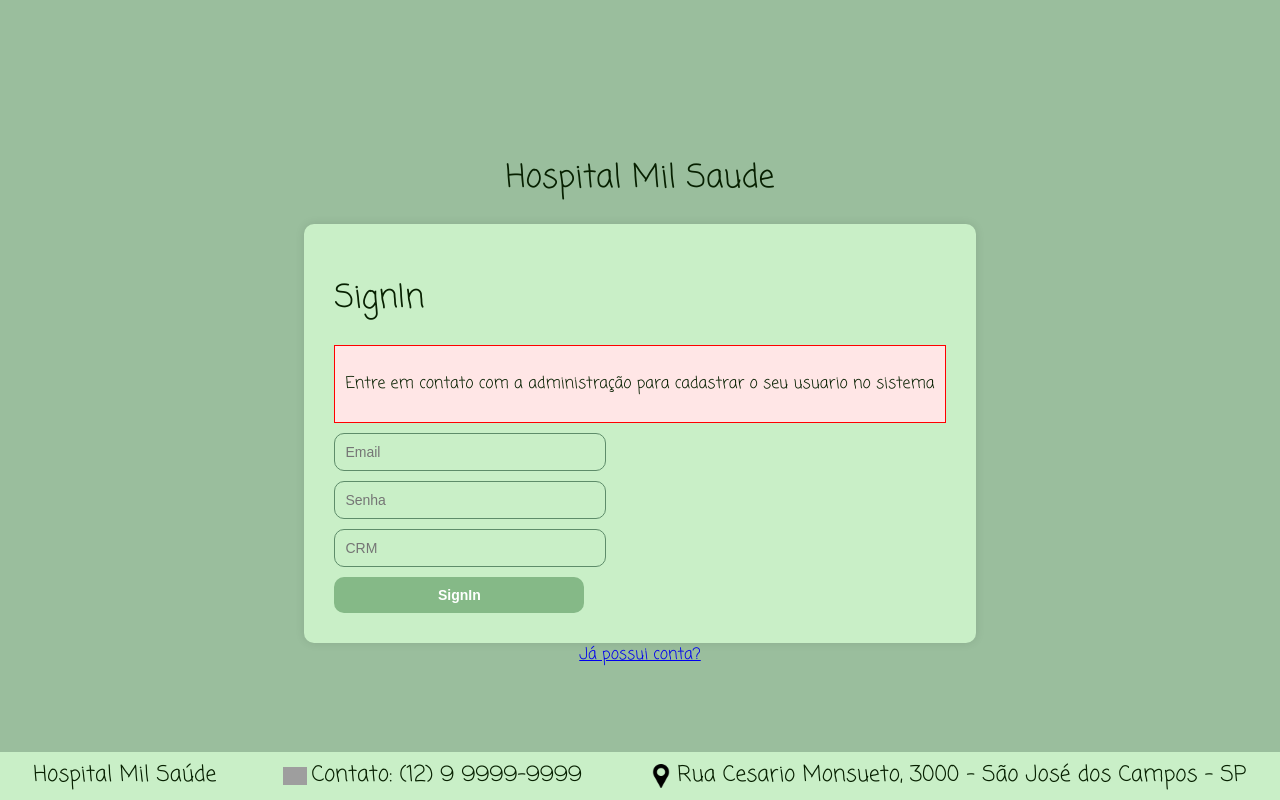
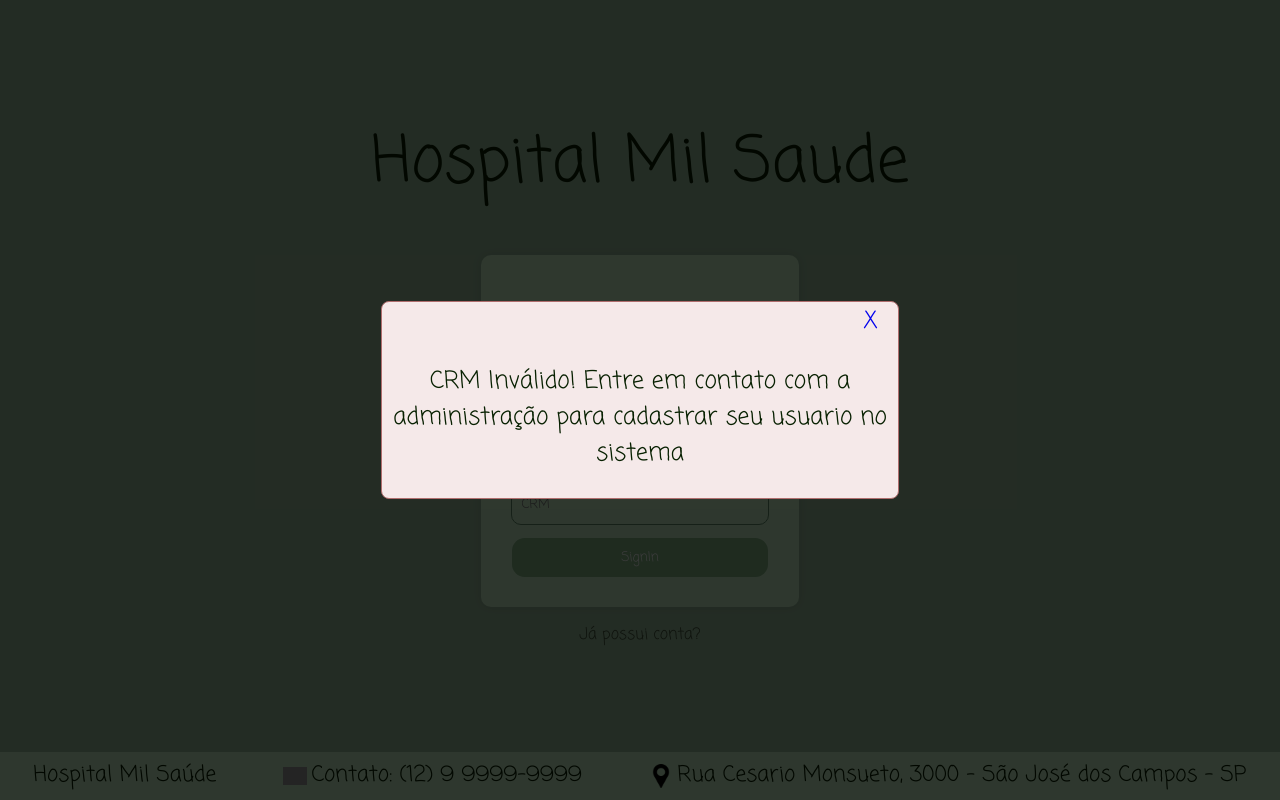
Before and after one commit to MariaClaraCoutoLorena/hospital-mil-saude, a React (Vite) app: page /signin in a window 1280 px wide. Both pictures are taken after a click on the input "SignIn". Built offline with nearby package versions, Linux system fonts and the light colour scheme; no server answers; the database is empty; grey boxes are pictures that could not be loaded.

Commit message:
ajustes css

```diff
--- a/src/components/LogInForm.jsx
+++ b/src/components/LogInForm.jsx
@@ -39,15 +39,14 @@ function LogInForm(params) {
     }
     if(1){
         return (
-            <>
-                    <label>Email</label>
+            <div className="loginContainer">
+                    <label style={{width: "100%"}}>Email</label>
                     <input placeholder="Email" onChange={(e) => setUserEmail(e.target.value)} className="campo-login"/>
-                    <label>Senha</label>
+                    <label style={{width: "100%"}}>Senha</label>
                     <input placeholder="Senha" type="password" onChange={(e) => setUserPassword(e.target.value)} className="campo-login"/>
 
                     <input type="submit" value="LogIn" onClick={signIn} className="botao-login"/>
-
-            </>
+            </div>
         );
 
     }
--- a/src/components/SignInForm.jsx
+++ b/src/components/SignInForm.jsx
@@ -41,25 +41,20 @@ function SignInForm(params) {
 
 
     return (
-        <>
-
+        <div className="loginContainer">
+                <input placeholder="Email" onChange={(e) => setUserEmail(e.target.value)} className="campo-login"/>
+                <input placeholder="Senha" type="password" onChange={(e) => setUserPassword(e.target.value)} className="campo-login"/>
+                <input placeholder="CRM" onChange={(e) => setUserCrm(e.target.value)} className="campo-login"/>
+                <input type="submit" value="SignIn" onClick={signIn} className="botao-login"></input>
                 {!adminUserValid && (
-                    <div style={{ border: '1px solid red', padding: '10px', marginBottom: '10px', backgroundColor: '#ffe6e6' }}>
-                        <p>Entre em contato com a administração para cadastrar o seu usuario no sistema</p>
+                    <div className="fundoPreto">
+                        <div className="aviso">
+                            <Link className="fechar" to={"/signin"} onClick={(e) => setAdminUserValid(true)}>X</Link>
+                            <p>CRM Inválido! Entre em contato com a administração para cadastrar seu usuario no sistema</p>
+                        </div>
                     </div>
                 )}
-                <input placeholder="Email" onChange={(e) => setUserEmail(e.target.value)} className="campo-login"/>
-                <input placeholder="Senha" type="password" onChange={(e) => setUserPassword(e.target.value)} className="campo-login"/>
-                <input placeholder="CRM" onChange={(e) => setUserCrm(e.target.value)} className="campo-login" onBlur={(e) => !/[^0-9]/.test(e.target.value) && (e.target.value.length == 6 ) ? setCrmValid(true) : setCrmValid(false)}/>
-                {
-                    !crmValid &&(
-                        <div>
-                            <p>Crm inválido</p>
-                        </div>
-                    )
-                }
-                <input type="submit" value="SignIn" onClick={signIn} className="botao-login"></input>
-        </>
+        </div>
     );
 }
 
--- a/src/pages/Login.jsx
+++ b/src/pages/Login.jsx
@@ -5,19 +5,18 @@ import { Link } from "react-router-dom";
 function Login() {
 
   return (
-    <div className="container-centralizado">
-      <h1>Hospital Mil Saude</h1>
-      <div className="login-background">
-
-        <h1>Login</h1>
-        <LogInForm/>
-
-
-      </div>
-      <Link to={"/signin"}>Não possui conta?</Link>
+    <>
+      <main className="container-centralizado">
+        <h1 style={{fontSize: "4rem"}}>Hospital Mil Saude</h1>
+        <div className="login-background">
+          <h1>Login</h1>
+          <LogInForm/>
+        </div>
+        <Link className="redirectLink" to={"/signin"}>Não possui conta? Clique aqui! </Link>
+      </main>
 
     <Footer/>
-    </div>
+    </>
   );
 }
 
--- a/src/pages/Signin.jsx
+++ b/src/pages/Signin.jsx
@@ -5,16 +5,17 @@ import SignInForm from "../components/SignInForm";
 function Signin() {
 
   return (
-    <div className="container-centralizado">
-      <h1>Hospital Mil Saude</h1>
-      <div className="login-background">
-        <h1>SignIn</h1>
-        <SignInForm/>
-
-      </div>
-      <Link to={"/login"}>Já possui conta?</Link>
+    <>
+      <main div className="container-centralizado">
+        <h1 style={{fontSize: "4rem"}}>Hospital Mil Saude</h1>
+        <div className="login-background">
+          <h1>Cadastro</h1>
+          <SignInForm/>
+        </div>
+        <Link className="redirectLink" to={"/login"}>Já possui conta?</Link>
+      </main>
       <Footer/>
-    </div>
+    </>
   );
 }
 
--- a/src/style/index.css
+++ b/src/style/index.css
@@ -149,15 +149,11 @@ body {
   align-items: center;
 }
 
-
-
-
 .consultaName p{
   font-size: 0.7em;
   margin-left: 0.5rem;
   align-items: center;
 }
-
 
 .DiseaseCID {
   font-size: 1.1em;
@@ -290,27 +286,27 @@ body {
 }
 .campo-login {
   display: block;
-  margin-bottom: 10px;
-  padding: 10px;
+  margin-bottom: 0.8rem;
+  padding: 0.6rem 0rem 0.6rem 0.6rem;
   border-radius: 10px;
-  border: 1px solid #5e8c6a;
+  border: 0.1rem solid #5e8c6a;
   background-color: #C9EFC7;
   color: #5e8c6a;
-  width: 250px;
+  width: 15.4rem;
   outline: none;
-  font-size: 14px;
+  font-family: "Coming Soon", cursive;
 }
 .botao-login {
   justify-content:center;
   background-color: #85b987;
   color: white;
-  padding: 10px;
+  padding: 0.6rem 0rem 0.6rem 0rem;
   border: none;
-  border-radius: 10px;
-  width: 250px;
+  border-radius: 0.8rem;
+  width: 16rem;
   cursor: pointer;
   font-weight: bold;
-  font-size: 14px;
+  font-family: "Coming Soon", cursive;
 }
 .login-background {
   background-color: #C9EFC7;
@@ -318,3 +314,51 @@ body {
   border-radius: 10px;
   box-shadow: 0 0 10px rgba(0,0,0,0.1);
 }
+
+.redirectLink {
+  padding-top: 1rem;
+  color: #40553aff;
+  outline: none;
+  text-decoration: none;
+  padding-bottom: 5rem;
+}
+.redirectLink:hover {
+  color: #030c00ff;
+}
+
+.loginContainer {
+  display: flex;
+  flex-direction: column;
+  align-items: center;
+}
+
+.fundoPreto {
+  position: fixed;
+  top: 0;
+  left: 0;
+  width: 100%;
+  height: 100%;
+  background-color: #000000c4;
+  display: flex;
+  justify-content: center;
+  align-items: center;
+  z-index: 100;
+}
+
+.aviso {
+  width: 40%;
+  border: 0.05rem solid #af6d6dff;
+  padding: 0.1rem;
+  background-color: #f5e9e9ff;
+  font-size: 1.5rem;
+  border-radius: 0.5rem;
+  margin: 1rem;
+  text-align: center;
+}
+
+.fechar {
+  width: 100%;
+  outline: none;
+  text-decoration: none;
+  padding-left: 90%
+}
```
